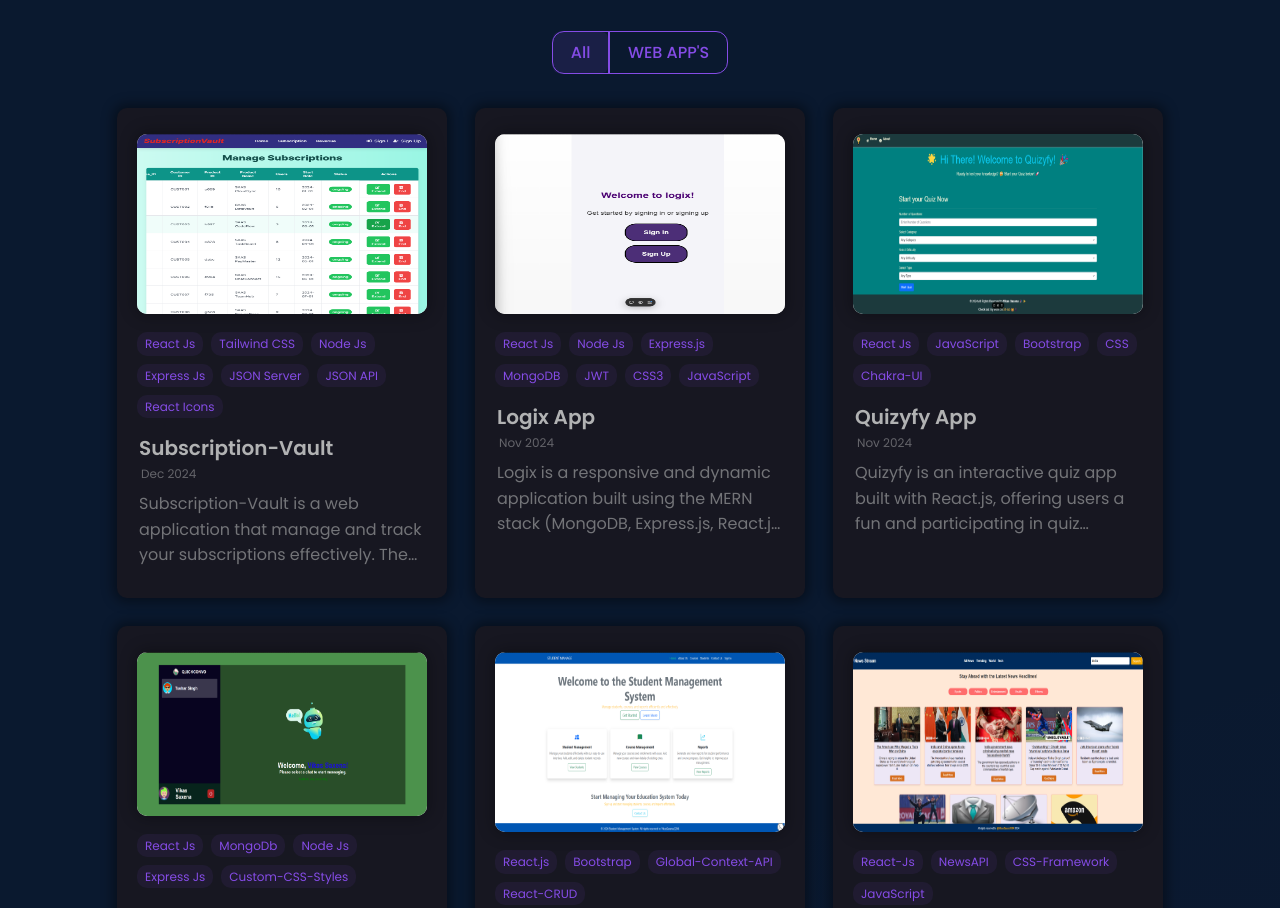
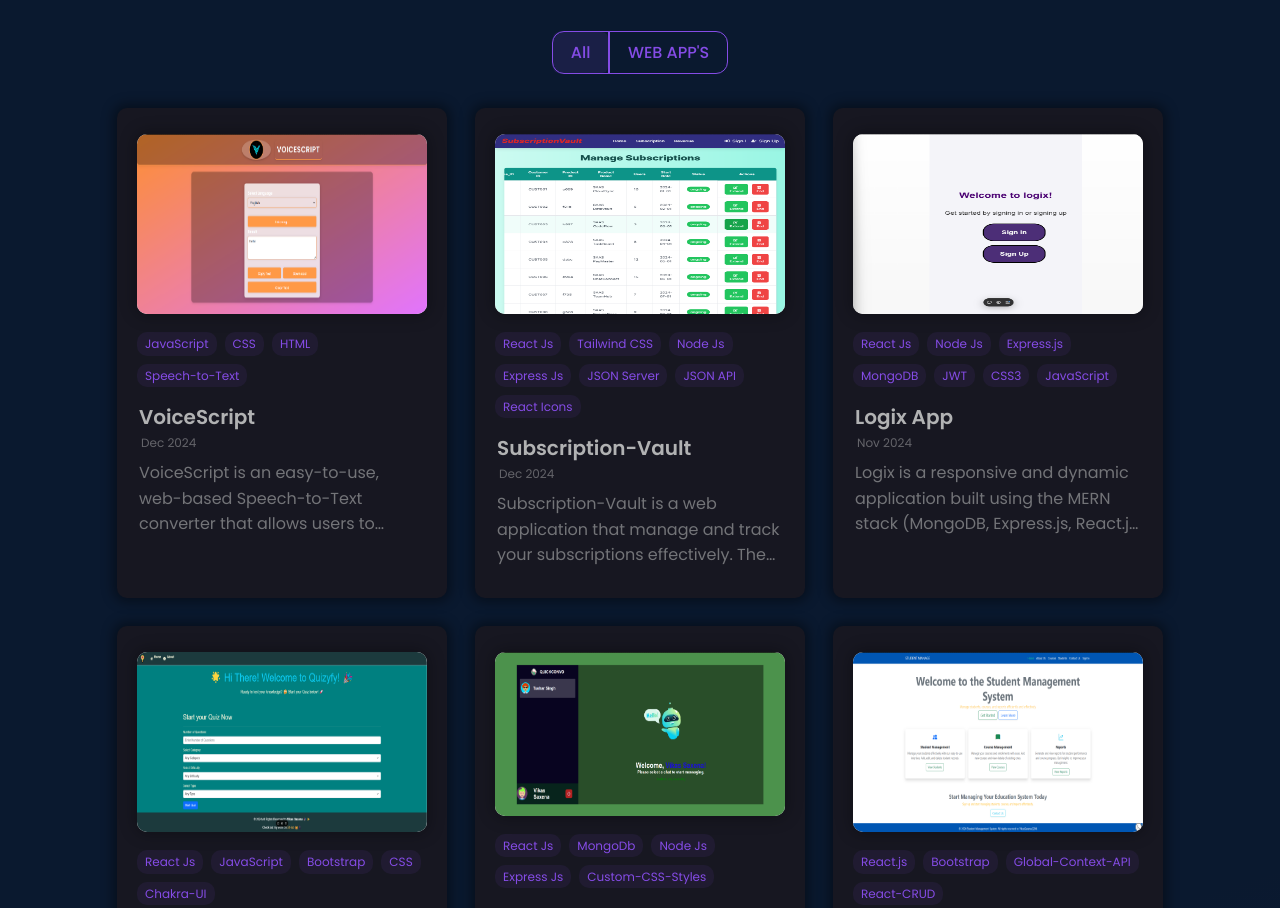
Before and after one commit to VikasSaxena2204/I-Showcase, a React (Create React App) app: page / in a window 1280 px wide. Shown: the part 2780-3688 px from the top of the page. Built offline with nearby package versions, Linux system fonts and the light colour scheme.

Commit message:
Update constants.js

```diff
--- a/src/data/constants.js
+++ b/src/data/constants.js
@@ -16,6 +16,7 @@ import VikasImage from '../images/Vikas_pic1.jpg';
 import quizyfyImage from '../images/quizyfy.png';
 import logix from '../images/Logix.png';
 import subsImage from '../images/SV-Subscription.png';
+import VoiceScript from '../images/VoiceScript.png';
 
 
 export const Bio = {
@@ -218,7 +219,19 @@ export const education = [
 ];
 
 export const projects = [
-    {
+
+  {
+    id: 15,
+    title: "VoiceScript",
+    date: "Dec 2024",
+    description: "VoiceScript is an easy-to-use, web-based Speech-to-Text converter that allows users to speak into their device's microphone and have their speech transcribed into text in real-time.",
+    image: VoiceScript,
+    tags: ["JavaScript", "CSS", "HTML", "Speech-to-Text"],
+    category: "web app",
+    github: "https://github.com/VikasSaxena2204/VoiceScript",
+    webapp: "https://vikassaxena2204.github.io/VoiceScript/",
+  },
+  {
     id: 14,
     title: "Subscription-Vault",
     date: "Dec 2024",
```
